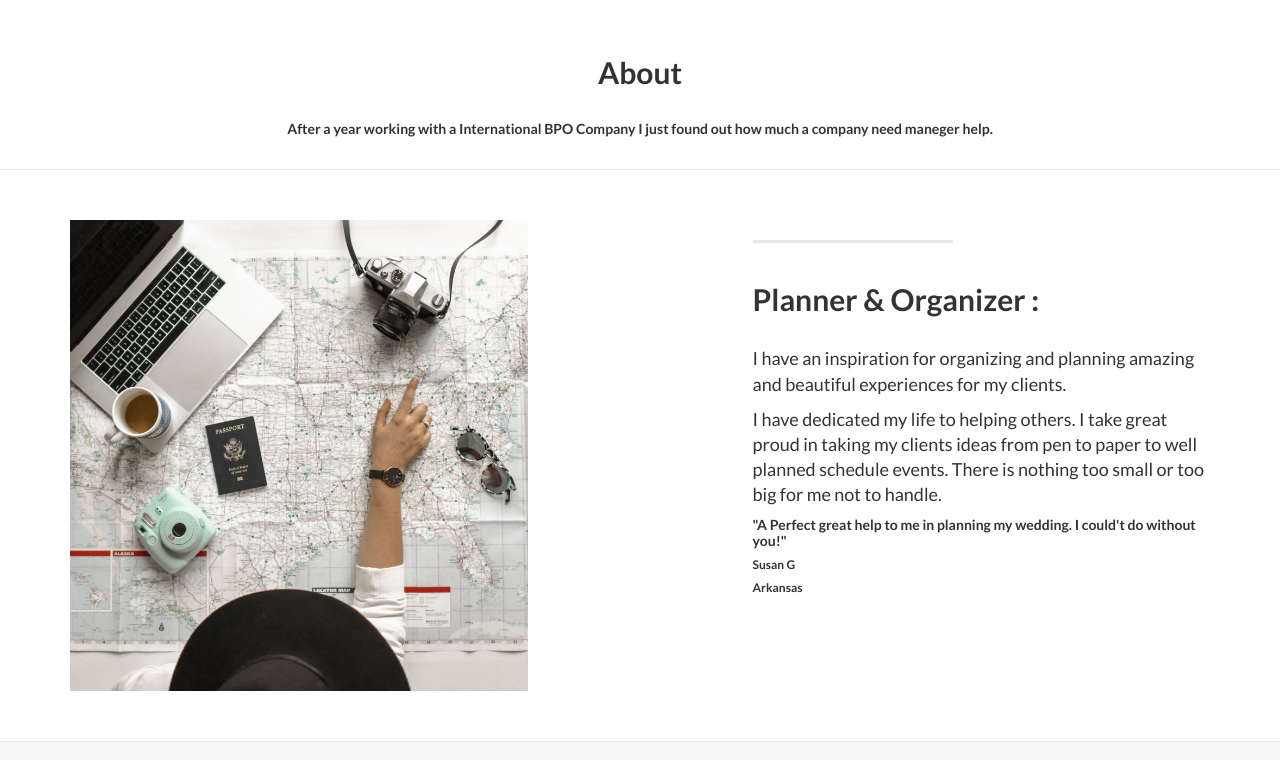
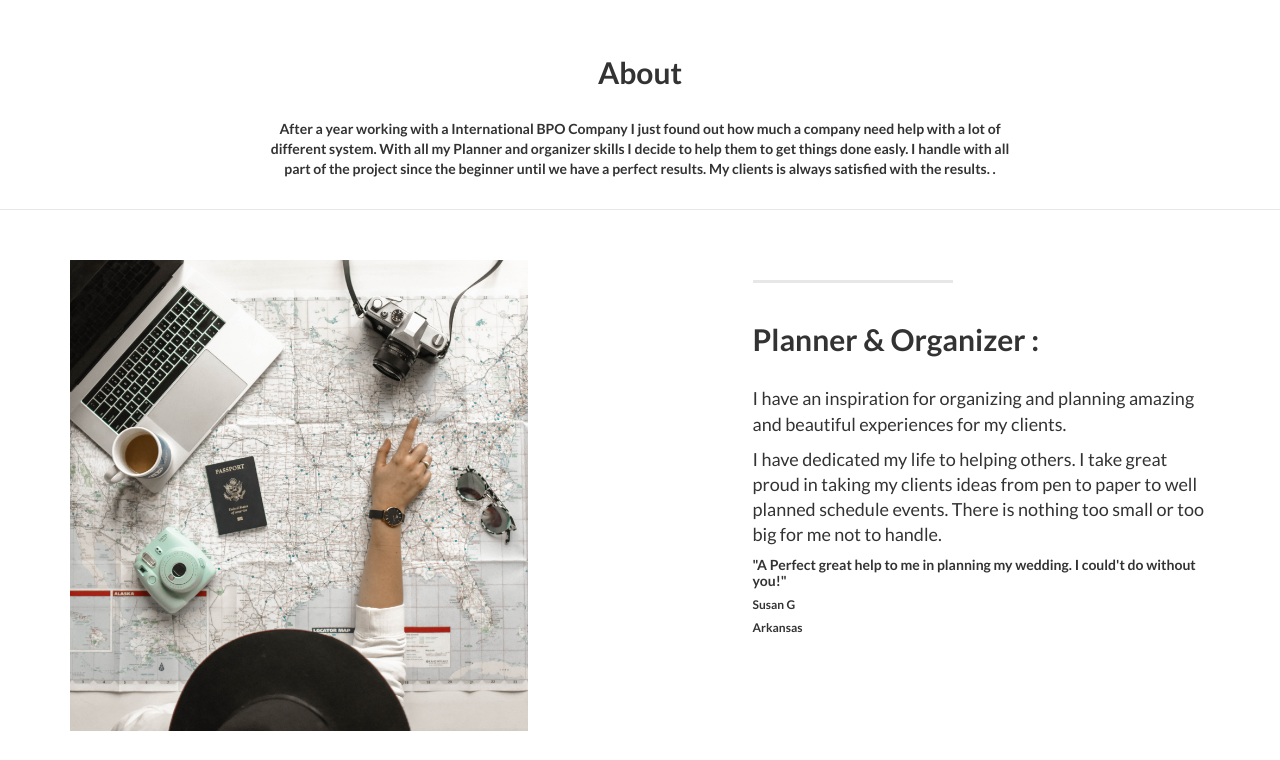
Before and after one commit to deborahyalves/deborahyalves.github.io, a Jekyll site: the page built from index.html, in a window 1280 px wide and 900 px high, scrolled down 641 px, cut to the strip 140-900 px from the top of the window. Built offline with Jekyll 4.4.1, drawn with Linux system fonts in a browser that asks for light colours.

Commit message:
Update about.html

```diff
--- a/_includes/about.html
+++ b/_includes/about.html
@@ -5,7 +5,8 @@
               <br/><br/>
               <h2>About </h2>
               <br/>
-                <p> After a year working with a International BPO Company I just found out how much a company need maneger help.</p>
+                <p> After a year working with a International BPO Company I just found out how much a company need help with a lot of different system. With all my Planner and organizer skills I decide to help them to get things done easly.
+I handle with all part of the project since the beginner until we have a perfect results. My clients is always satisfied with the results. .</p>
                 <br/>
               </div>
         </div>
```
